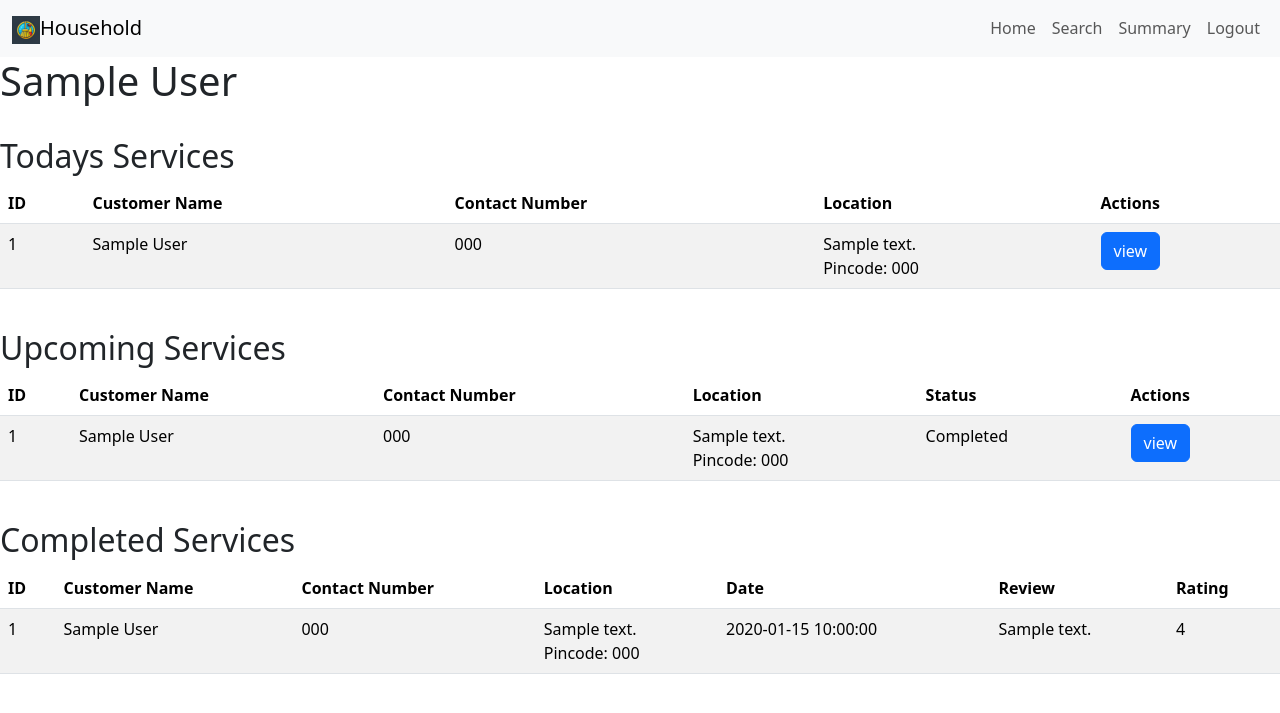
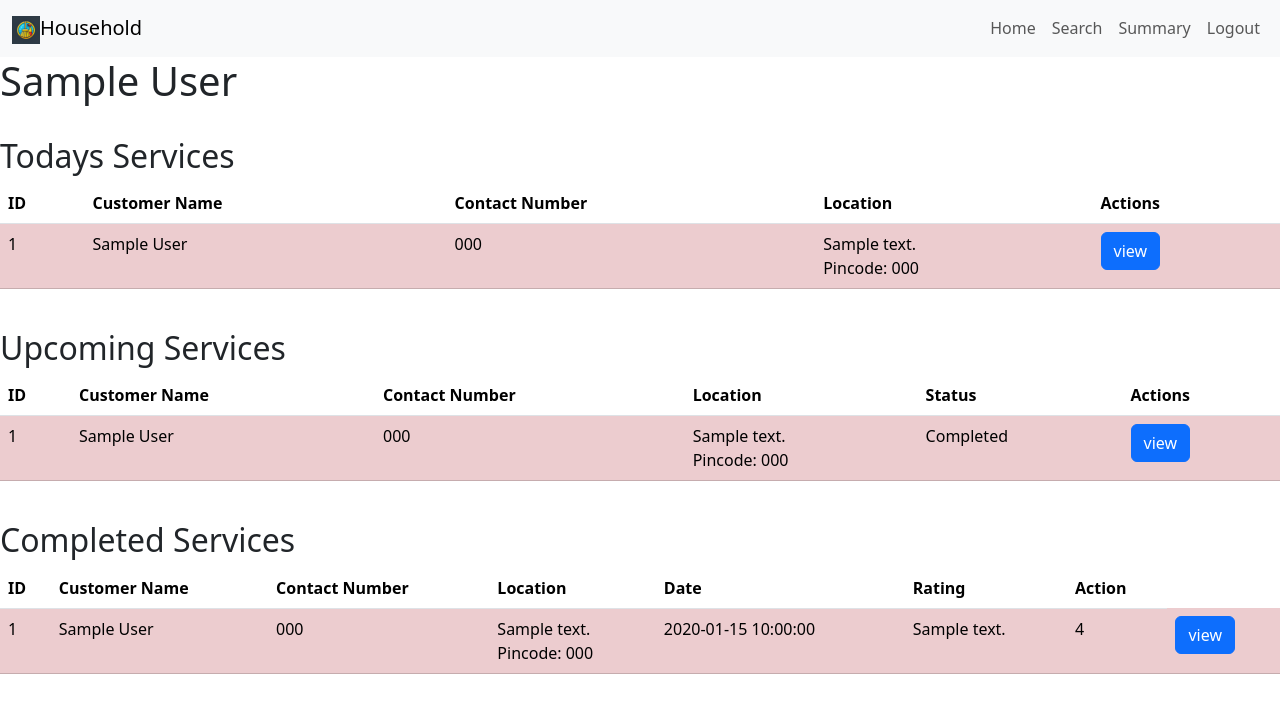
Before and after one commit to jishnujp/Household-Services, a Flask app: template backend/app/templates/professional/home.html in a window 1280 px wide. Shown: the top 713 px of the page. Run offline with Flask 3, Linux system fonts and the light colour scheme; a user stored in the database is signed in; tables that the repository leaves empty hold one stand-in row (values such as "Sample post"); the template is opened without the code that fills it: most values are stand-ins (such as "Sample title", 1, 10 or a date in 2020); parts of the project's set-up code (start-up, migrations or seed data) failed here and were passed over.

Commit message:
Highlight service requests with issues by adding 'table-danger' class to relevant rows in admin , customer and professional templates

```diff
--- a/backend/app/templates/admin/home.html
+++ b/backend/app/templates/admin/home.html
@@ -110,7 +110,7 @@
             </thead>
             <tbody>
                 {% for request in service_requests %}
-                <tr>
+                <tr class="{% if request.cust_issue_raised or request.prof_issue_raised %}table-danger{% endif %}">
                     <td>{{ request.id }}</td>
                     <td>{{ request.professional_details.user.username }}</td>
                     <td>{{ request.created_at.date() }}</td>
--- a/backend/app/templates/admin/search.html
+++ b/backend/app/templates/admin/search.html
@@ -178,7 +178,7 @@
         </thead>
         <tbody>
             {% for request in service_requests %}
-            <tr>
+            <tr class="{% if request.cust_issue_raised or request.prof_issue_raised %}table-danger{% endif %}">
                 <td>{{ request.id }}</td>
                 <td>{{ request.created_at.date() }}</td>
                 <td>{{ request.date_of_service }}</td>
--- a/backend/app/templates/components/service_history.html
+++ b/backend/app/templates/components/service_history.html
@@ -16,7 +16,7 @@
             </thead>
             <tbody>
                 {% for request in request_history %}
-                <tr>
+                <tr class="{% if request.cust_issue_raised %}table-danger{% endif %}">
                     <td>{{ request.id }}</td>
                     <td>{{ request.date_of_service }}</td>
                     <td>{{ request.professional_details.service.name }}</td>
--- a/backend/app/templates/professional/home.html
+++ b/backend/app/templates/professional/home.html
@@ -27,7 +27,7 @@
         </tr>
     </thead>
     {% for request in todays_services %}
-    <tr>
+    <tr class="{% if request.prof_issue_raised %}table-danger{% endif %}">
         <td>{{ request.id }}</td>
         <td>{{ request.user.full_name }}</td>
         <td>{{ request.user.phone }}</td>
@@ -62,7 +62,7 @@
         </tr>
     </thead>
     {% for request in upcoming_services %}
-    <tr>
+    <tr class="{% if request.prof_issue_raised %}table-danger{% endif %}">
         <td>{{ request.id }}</td>
         <td>{{ request.user.full_name }}</td>
         <td>{{ request.user.phone }}</td>
@@ -94,19 +94,22 @@
             <th>Contact Number</th>
             <th>Location</th>
             <th>Date</th>
-            <th>Review</th>
             <th>Rating</th>
+            <th>Action</th>
         </tr>
     </thead>
-    {% for service in completed_services %}
-    <tr>
-        <td>{{ service.id }}</td>
-        <td>{{ service.user.full_name }}</td>
-        <td>{{ service.user.phone }}</td>
-        <td>{{ service.user.address }} <br>Pincode: {{ service.user.pincode }} </td>
-        <td>{{ service.date_of_service }}</td>
-        <td>{{ service.review }}</td>
-        <td>{{ service.rating }}</td>
+    {% for request in completed_services %}
+    <tr class="{% if request.prof_issue_raised %}table-danger{% endif %}">
+        <td>{{ request.id }}</td>
+        <td>{{ request.user.full_name }}</td>
+        <td>{{ request.user.phone }}</td>
+        <td>{{ request.user.address }} <br>Pincode: {{ request.user.pincode }} </td>
+        <td>{{ request.date_of_service }}</td>
+        <td>{{ request.review }}</td>
+        <td>{{ request.rating }}</td>
+        <td>
+            {% include 'components/view_review_modal.html' %}
+        </td>
     </tr>
     {% endfor %}
 </table>
--- a/backend/app/templates/professional/search.html
+++ b/backend/app/templates/professional/search.html
@@ -52,7 +52,7 @@
         </thead>
         <tbody>
             {% for request in service_requests %}
-            <tr>
+            <tr class="{% if request.prof_issue_raised %}table-danger{% endif %}">
                 <td>{{ request.id }}</td>
                 <td>{{ request.created_at.date() }}</td>
                 <td>{{ request.date_of_service }}</td>
```
